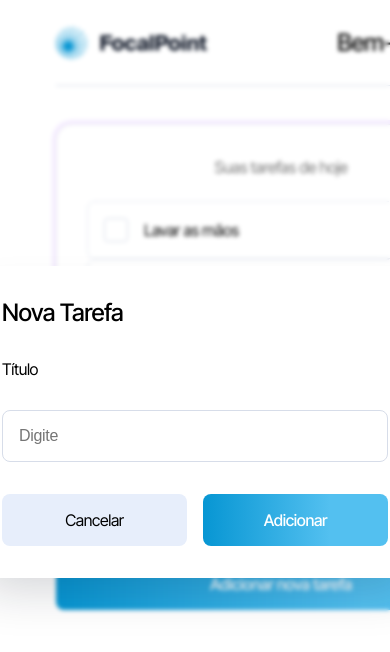
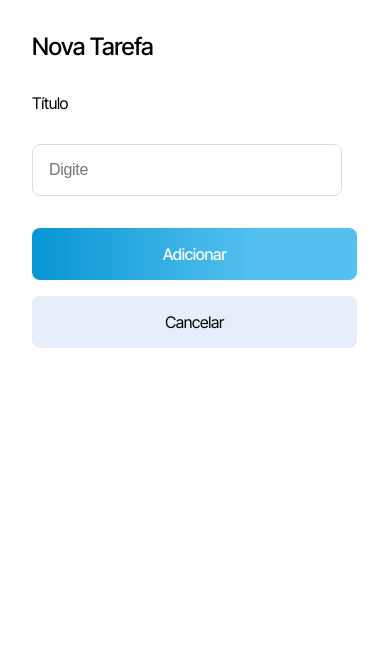
Before and after one commit to alex-yudi/legaplan-teste, a Next.js app: page / in a window 390 px wide. Both pictures are taken after a click on the button "Adicionar nova tarefa". Shown: the top 652 px of the page. Built offline with nearby package versions, Linux system fonts and the light colour scheme.

Commit message:
feat: made responsivity

```diff
--- a/src/app/components/Button/styles.css
+++ b/src/app/components/Button/styles.css
@@ -70,3 +70,9 @@
     background: linear-gradient(90deg, #D30707 0%, #F05353 68.65%);
     color: #FFF;
 }
+
+@media (max-width: 888px) {
+    .unique {
+        width: 85%;
+    }
+}
--- a/src/app/components/Header/styles.css
+++ b/src/app/components/Header/styles.css
@@ -43,3 +43,17 @@
 
     margin-left: -10%;
 }
+
+@media (max-width: 888px) {
+    .home-header {
+        flex-direction: column;
+        align-items: flex-start;
+        justify-content: space-between;
+
+        gap: 0.5rem;
+    }
+
+    .text-date-header {
+        margin-left: 0;
+    }
+}
--- a/src/app/components/Modal/styles.css
+++ b/src/app/components/Modal/styles.css
@@ -41,3 +41,12 @@
 
     color: #000;
 }
+
+@media (max-width: 460px) {
+    .container-modal {
+        justify-content: flex-start;
+
+        width: 100%;
+        min-height: 100%;
+    }
+}
--- a/src/app/components/TodoList/components/ModalDeleteTask/styles.css
+++ b/src/app/components/TodoList/components/ModalDeleteTask/styles.css
@@ -61,3 +61,13 @@
     width: 100%;
     gap: 1rem;
 }
+
+@media (max-width: 460px) {
+    .container-buttons-delete-task {
+        flex-direction: column-reverse;
+    }
+
+    .container-buttons-delete-task>button {
+        width: 85%;
+    }
+}
--- a/src/app/components/TodoList/components/ModalNewTask/style.css
+++ b/src/app/components/TodoList/components/ModalNewTask/style.css
@@ -51,3 +51,17 @@
     width: 100%;
     gap: 1rem;
 }
+
+@media (max-width: 460px) {
+    .container-buttons-new-task {
+        flex-direction: column-reverse;
+    }
+
+    .form-new-task>input {
+        width: 95%;
+    }
+
+    .container-buttons-new-task>button {
+        width: 85%;
+    }
+}
--- a/src/app/components/TodoList/components/TaskList/index.tsx
+++ b/src/app/components/TodoList/components/TaskList/index.tsx
@@ -22,7 +22,6 @@ export default function TaskList() {
 
     return (
         <div className="container-tasks-list">
-
             <span>
                 Suas tarefas de hoje
             </span>
--- a/src/app/components/TodoList/components/TaskList/styles.css
+++ b/src/app/components/TodoList/components/TaskList/styles.css
@@ -35,3 +35,10 @@
 
     text-align: center;
 }
+
+@media (max-width: 888px) {
+    .container-tasks-list {
+        max-width: 85%;
+
+    }
+}
--- a/src/app/layout.tsx
+++ b/src/app/layout.tsx
@@ -8,7 +8,7 @@ import Header from "./components/Header";
 const interTight = Inter_Tight({ subsets: ["latin"] });
 
 export const metadata: Metadata = {
-  title: "Legaplan",
+  title: "FocalPoint",
 };
 
 export default function RootLayout({
```
